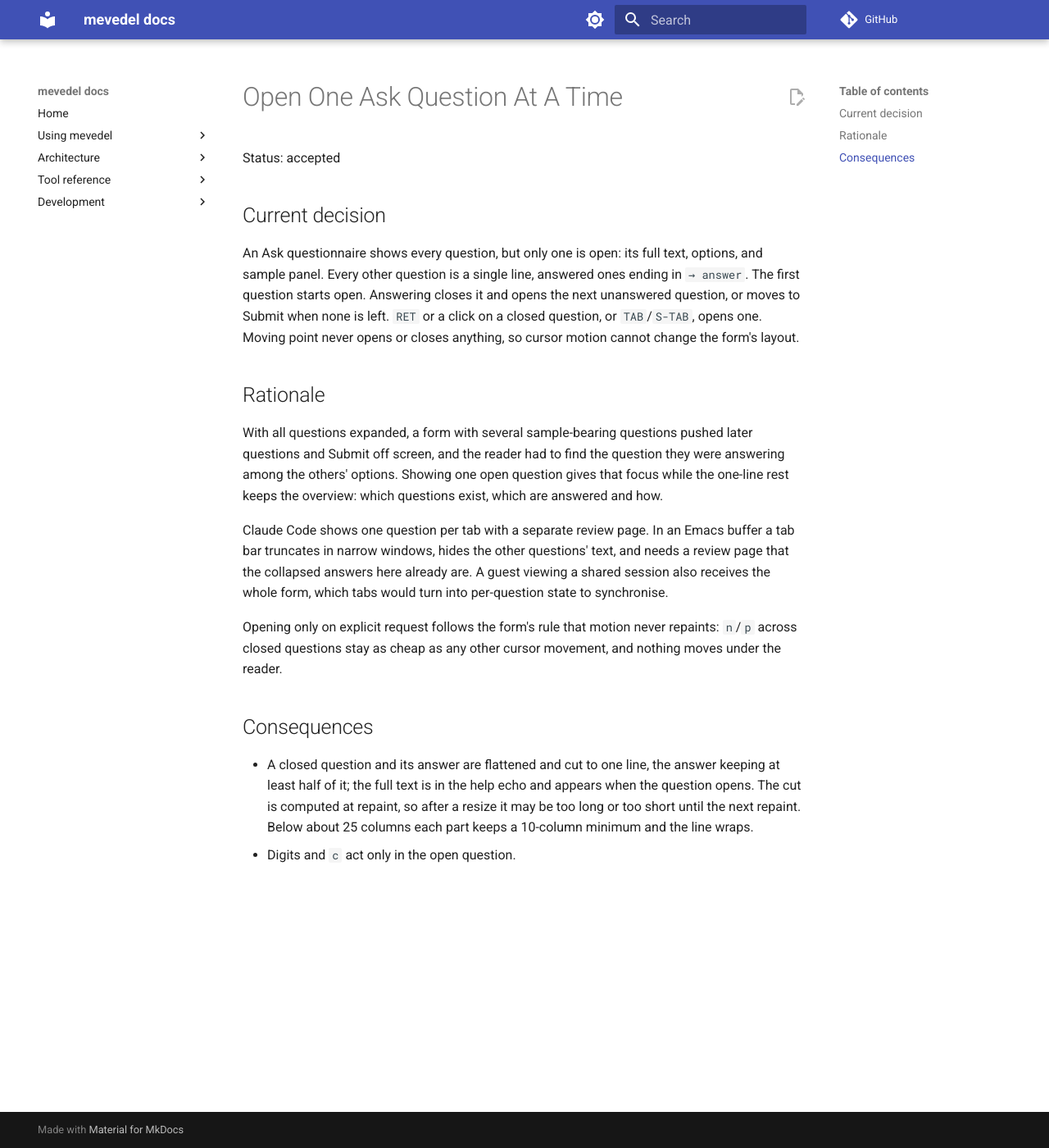
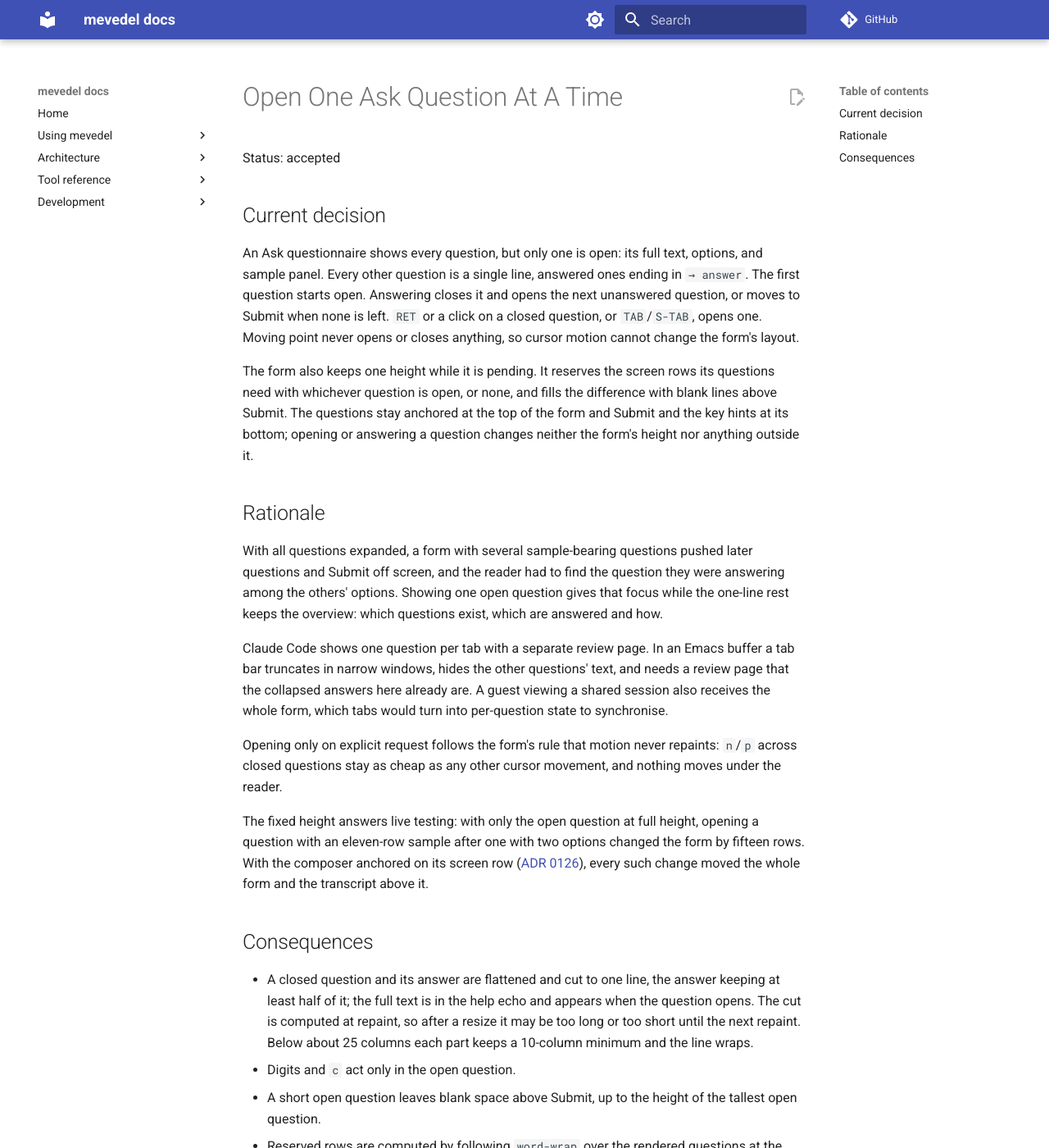
Before and after one commit to FrauH0lle/mevedel, an MkDocs documentation site: the page built from docs/adr/0127-open-one-ask-question-at-a-time.md, in a window 1280 px wide and 1400 px high. Shown: the whole window at 82% size. Built offline with MkDocs 1.6.1 and Material for MkDocs 9.7.7, drawn with Linux system fonts in a browser that asks for light colours; comment, search, counter and statistics services are not loaded; some of the changed text lies outside the part shown.

Commit message:
feat(ask): Keep the form one height while it is pending
Live testing showed the form jump: opening a question with an
eleven-row sample after one with two options changed its height by
fifteen rows, and with the composer anchored on its screen row every
change moved the whole form and the transcript above it.  The form now
reserves the rows its questions need with whichever question is open,
or none, and fills the difference with blank lines above Submit.  The
questions stay at the top of the form, Submit and the hints at its
bottom.  Rows are counted by following word-wrap at the window width,
once per width; a GUI measurement confirmed 28 screen rows at every
step of a three-question walkthrough.

* mevedel-tool-ask-ui.el (mevedel-tool-ask-ui--state): Add height.
(mevedel-tool-ask-ui--text-rows, mevedel-tool-ask-ui--reserved-rows)
(mevedel-tool-ask-ui--form-questions): New.
(mevedel-tool-ask-ui--form-body): Fill the gap above Submit.
* test/test-mevedel-tool-ask-ui.el: Cover row counting and the constant
height; read panel rows within bounds.
* docs/adr/0127-open-one-ask-question-at-a-time.md: Record the decision.
* docs/tools.md: Describe it.

```diff
--- a/docs/adr/0127-open-one-ask-question-at-a-time.md
+++ b/docs/adr/0127-open-one-ask-question-at-a-time.md
@@ -11,6 +11,12 @@
 is left. `RET` or a click on a closed question, or `TAB`/`S-TAB`, opens one.
 Moving point never opens or closes anything, so cursor motion cannot change
 the form's layout.
+
+The form also keeps one height while it is pending. It reserves the screen rows
+its questions need with whichever question is open, or none, and fills the
+difference with blank lines above Submit. The questions stay anchored at the
+top of the form and Submit and the key hints at its bottom; opening or
+answering a question changes neither the form's height nor anything outside it.
 
 ## Rationale
 
@@ -30,6 +36,12 @@
 repaints: `n`/`p` across closed questions stay as cheap as any other cursor
 movement, and nothing moves under the reader.
 
+The fixed height answers live testing: with only the open question at full
+height, opening a question with an eleven-row sample after one with two options
+changed the form by fifteen rows. With the composer anchored on its screen row
+([ADR 0126](0126-keep-the-composer-still.md)), every such change moved the
+whole form and the transcript above it.
+
 ## Consequences
 
 - A closed question and its answer are flattened and cut to one line, the
@@ -38,3 +50,7 @@
   resize it may be too long or too short until the next repaint. Below about 25
   columns each part keeps a 10-column minimum and the line wraps.
 - Digits and `c` act only in the open question.
+- A short open question leaves blank space above Submit, up to the height of
+  the tallest open question.
+- Reserved rows are computed by following `word-wrap` over the rendered
+  questions at the window width, once per width.
```
Also changed, not shown: docs/tools.md (+5 -3 lines), 2 other files.
